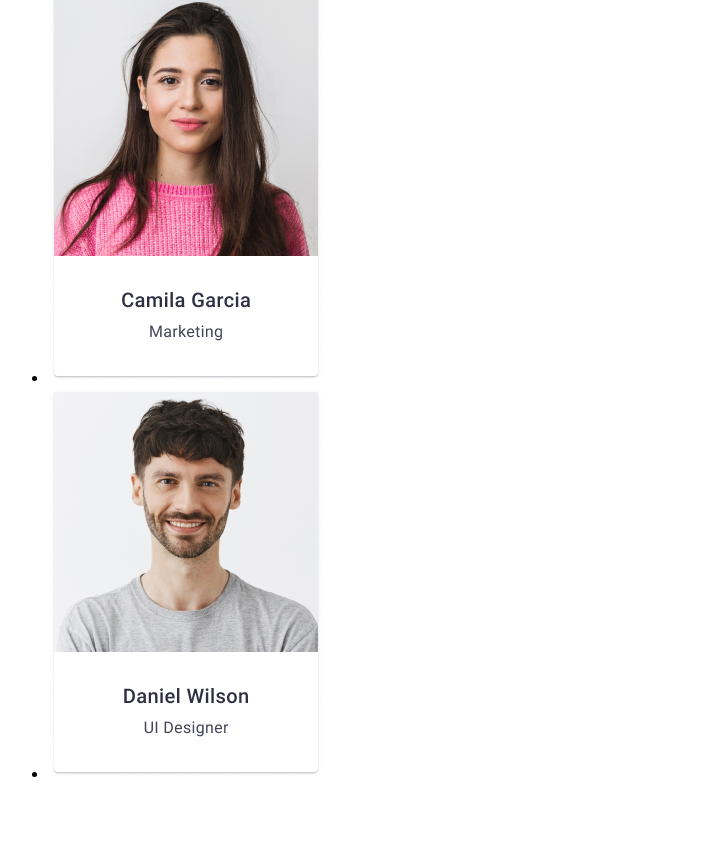
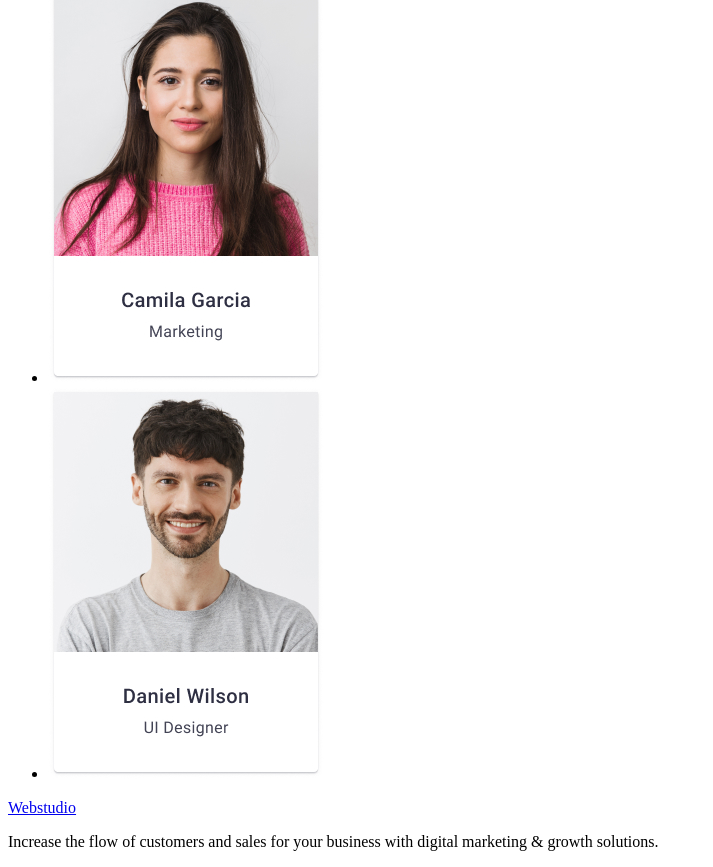
Before and after one commit to Pasha0923/goit-markup-hw-01, a plain HTML site: page index.html in a window 1280 px wide. Shown: the part 1413-2280 px from the top of the page, without its empty margins (0-713 px from the left). Before the commit the page ends 2212 px from the top, so only its background shows below. Drawn offline with Linux system fonts and the light colour scheme.

Commit message:
add footer

```diff
--- a/index.html
+++ b/index.html
@@ -92,7 +92,10 @@
             </ul>
         </section>
     </main>
-
+    <footer>
+        <a href="./index.html">Webstudio</a>
+        <p>Increase the flow of customers and sales for your business with digital marketing & growth solutions.</p>
+    </footer>
 
 
 </body>
```
